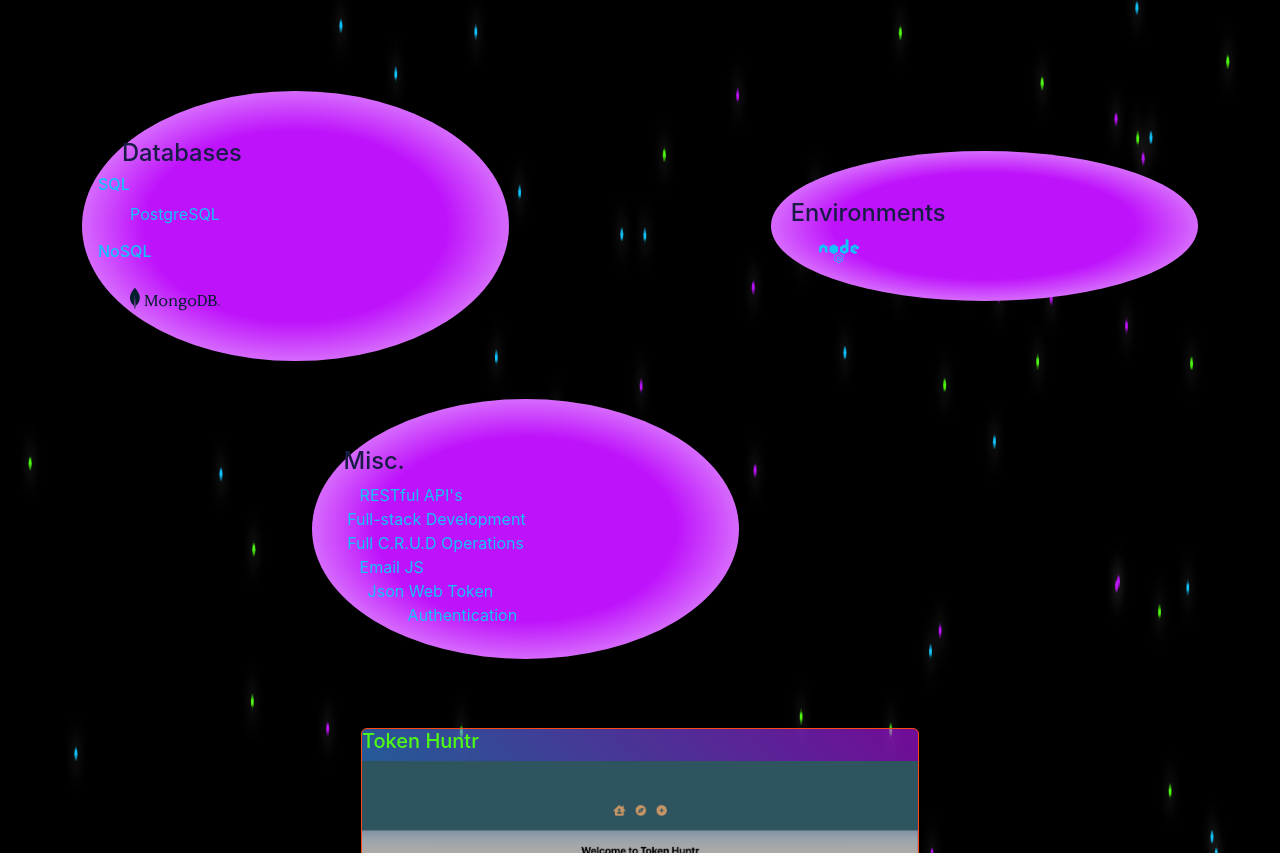
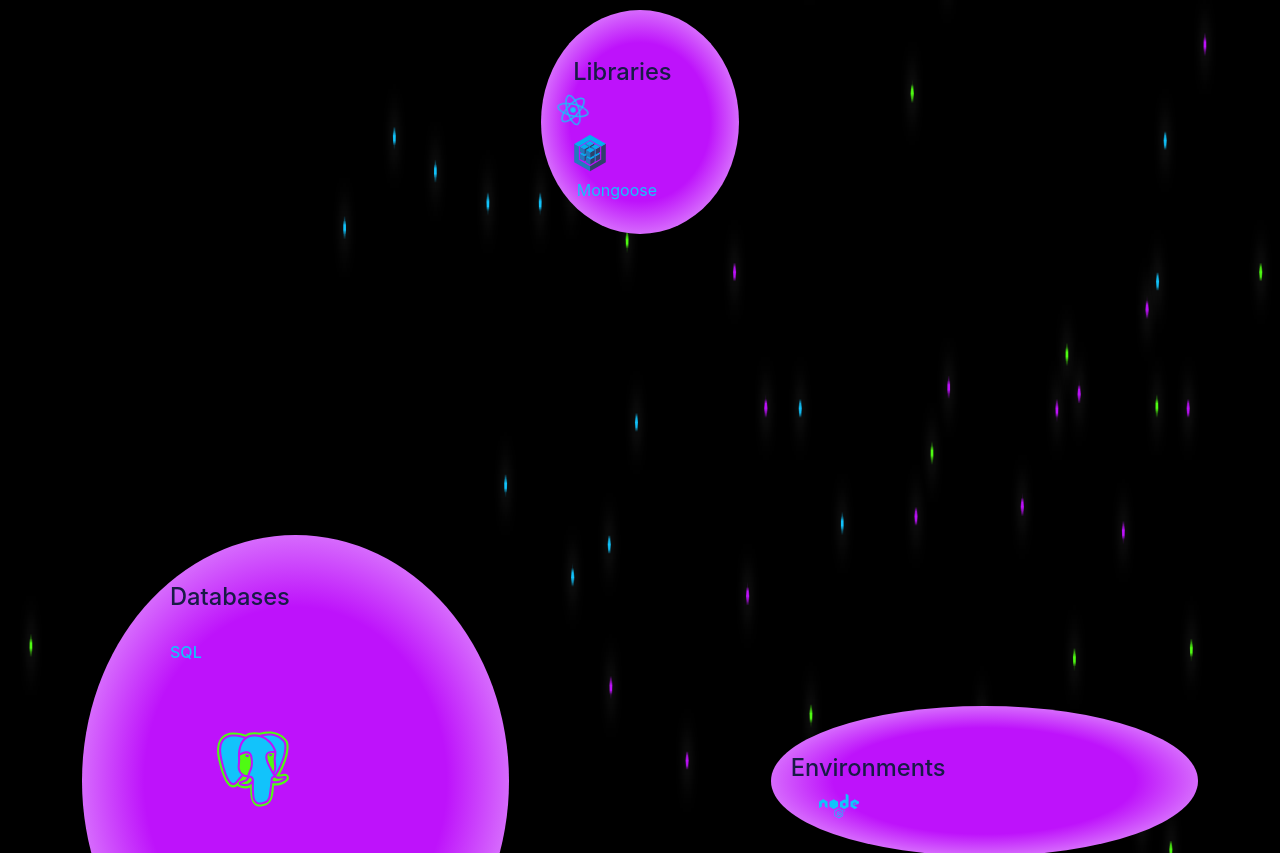
Before and after one commit to Job85/portfolio-site, a React (Create React App) app: page / in a window 1280 px wide. Shown: the part 1227-2080 px from the top of the page. Built offline with nearby package versions, Linux system fonts and the light colour scheme.

Commit message:
imported postgresql and sequelize logos and added to skills card

```diff
--- a/src/bootstrap/scss/pages/_skills.scss
+++ b/src/bootstrap/scss/pages/_skills.scss
@@ -74,6 +74,10 @@
     .card:nth-child(5) {
         // data
         grid-area: 3 / 1 / 3 / 3;
+
+        @media screen and (max-width: 767px) {
+            grid-area: 5 / 1 / 5 / 4
+        }
 
         @media screen and (max-width: 518px) {
             grid-area: 5 / 2 / 5 / 4;
--- a/src/pages/skills.js
+++ b/src/pages/skills.js
@@ -1,6 +1,8 @@
 import { FontAwesomeIcon } from "@fortawesome/react-fontawesome";
 import { faHtml5, faCss3Alt, faSquareJs, faSass, faBootstrap, faVuejs, faReact, faNode, faPython } from "@fortawesome/free-brands-svg-icons";
 import { ReactComponent as MongoDBSlateBlue } from '../assets/MongoDB_SlateBlue.svg';
+import { ReactComponent as PostgreSQL } from '../assets/postgresql.svg';
+import { ReactComponent as Sequelize } from '../assets/sequelize.svg';
 import React from "react";
 
 const Skills = () => {
@@ -84,7 +86,13 @@ const Skills = () => {
                                     className='small-icon react'
                                 />
                             </li>
-                            <li className="ms-n1-5">Sequelize</li>
+                            <li className="ms-n1-5">
+                                <Sequelize
+                                    className="img-fluid"
+                                    width="50"
+                                    height="50"
+                                />
+                            </li>
                             <li className="ms-n">Mongoose</li>
 
                         </ul>
@@ -105,20 +113,26 @@ const Skills = () => {
                         </ul>
                     </div>
                 </div>
-                <div className="card skills-card mt-md-0 ml-md-0">
+                <div className="card skills-card ps-5 mt-md-0 ml-md-0">
                     <div className="card-body data">
                         <h3 className="card-title ps-4">
                             Databases
                         </h3>
-                        <h6>SQL</h6>
+                        <h6 className="p-4">SQL</h6>
                         <ul>
-                            <li>PostgreSQL</li>
+                            <li>
+                                <PostgreSQL
+                                    className="img-fluid"
+                                    width="150"
+                                    height="150"
+                                />
+                            </li>
                         </ul>
-                        <h6>NoSQL</h6>
+                        <h6 className="p-4">NoSQL</h6>
                         <ul>
                             <li>
                                 <MongoDBSlateBlue
-                                    className="img-fluid mongo-db d-flex top-50 start-0"
+                                    className="img-fluid"
                                     width="90"
                                     height="60"
                                 />
@@ -128,7 +142,7 @@ const Skills = () => {
                 </div>
                 <div className="card skills-card mt-md-0 ml-md-0 w-100 p-2px">
                     <div className="card-body d-flex flex-column justify-content-center">
-                        <h3 className="card-title">
+                        <h3 className="card-title ps-4">
                             Misc.
                         </h3>
                         <ul className="">
```
Also changed, not shown: src/assets/postgresql.svg (added), src/assets/sequelize.svg (added).
